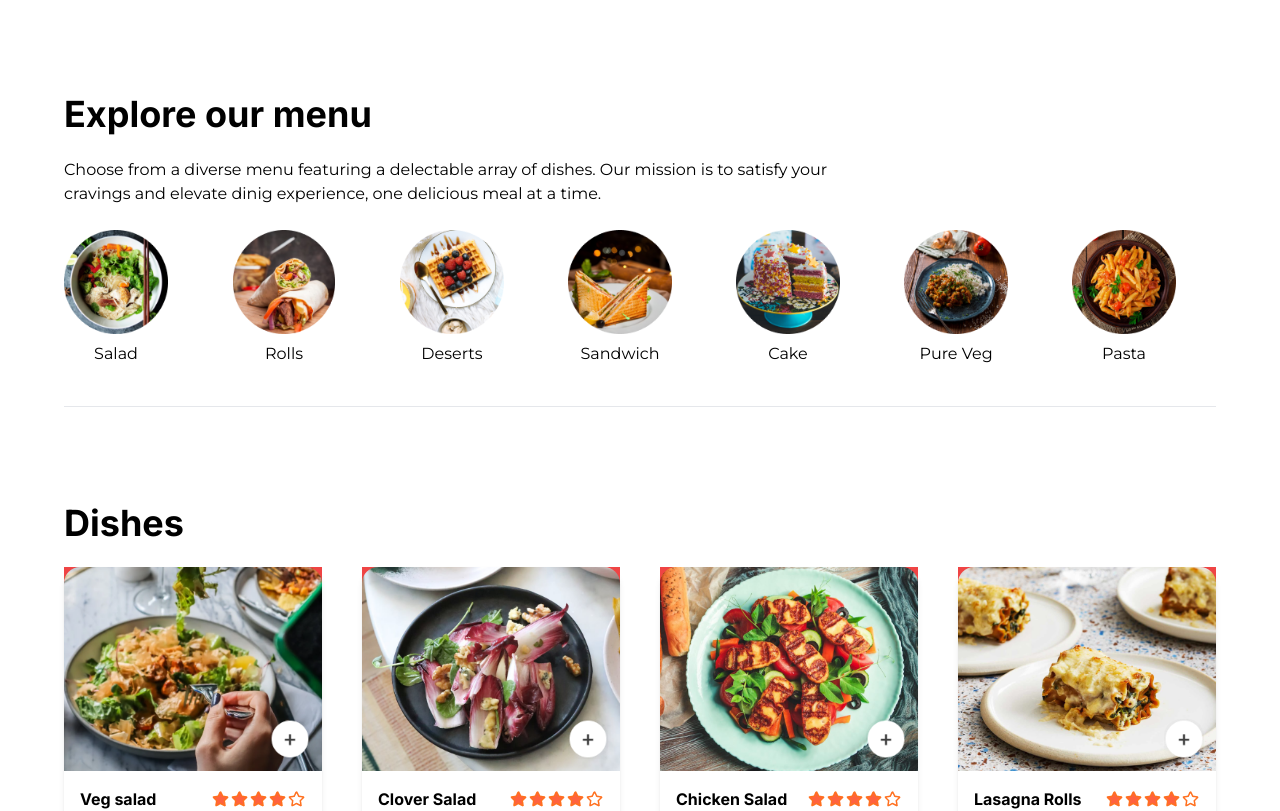
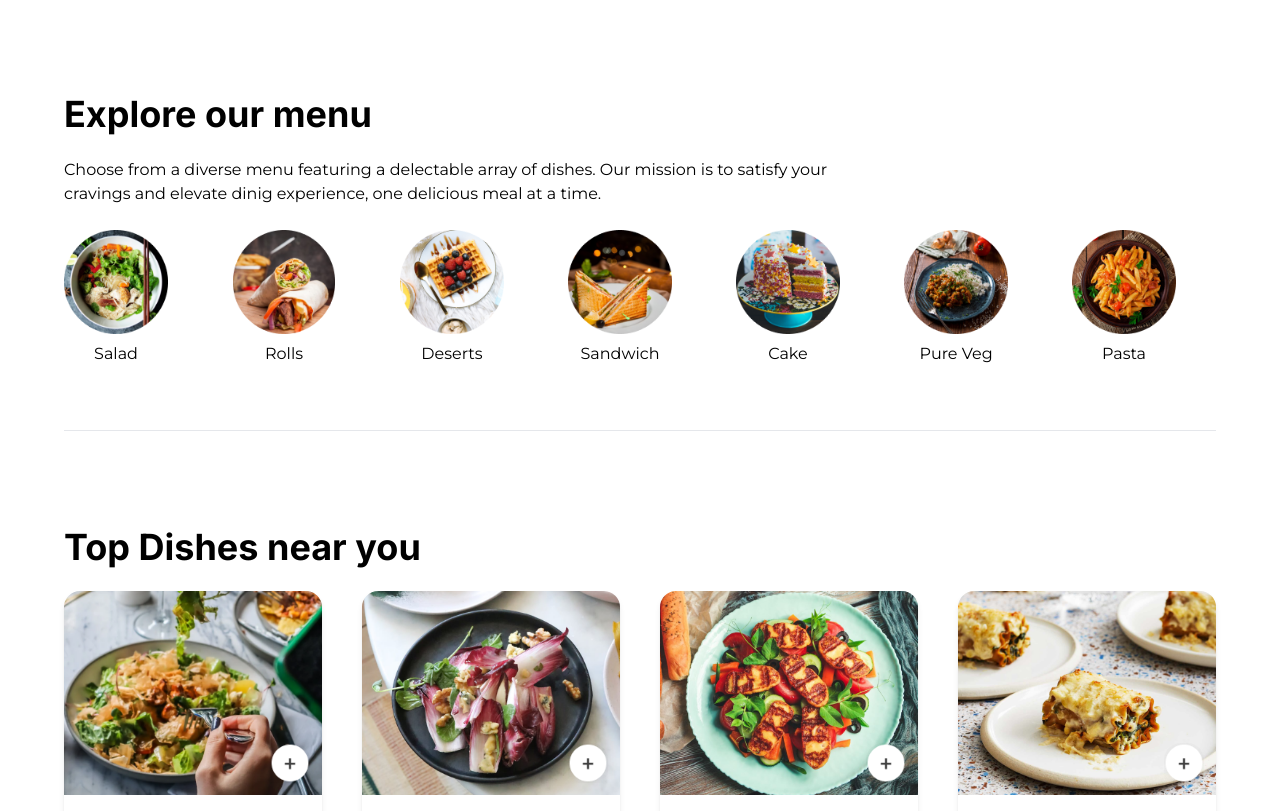
Before and after one commit to IGUIDER-AMINE/food_delivery, a Next.js app: page / in a window 1280 px wide. Shown: the part 772-1583 px from the top of the page. Built offline with nearby package versions, Linux system fonts and the light colour scheme.

Commit message:
finish footer

```diff
--- a/components/sections/Dishes.tsx
+++ b/components/sections/Dishes.tsx
@@ -5,7 +5,7 @@
 const Dishes = () => {
   return (
     <section className="space-y-6">
-      <h1 className="font-titleFont font-bold text-4xl">Dishes</h1>
+      <h1 className="font-titleFont font-bold text-4xl">Top Dishes near you</h1>
       <div className="grid grid-flow-row md:grid-cols-2 lg:grid-cols-3 xl:grid-cols-4 gap-10 pb-4 ">
         {food_list.slice(1, 10).map((item, index) => {
           return (
@@ -13,7 +13,7 @@
               key={index}
               className="gap-y-2 cursor-pointer shadow-md rounded-2xl"
             >
-              <div className="relative bg-red-500">
+              <div className="relative">
                 <Image
                   className="object-cover rounded-t-2xl w-full min-w-[104px] h-[204px]"
                   src={item?.image}
--- a/components/sections/Menu.tsx
+++ b/components/sections/Menu.tsx
@@ -4,7 +4,8 @@
 
 const Menu = () => {
   return (
-    <section className="space-y-6">
+    <section className="space-y-12">
+      <div className="space-y-6">
         <h1 className="font-titleFont font-bold text-4xl">Explore our menu</h1>
         <p>
           Choose from a diverse menu featuring a delectable array of dishes. Our
@@ -29,7 +30,8 @@
             );
           })}
         </div>
-      <hr />
+      </div>
+      <hr className="h-[0.8px] bg-gray-200" />
     </section>
   );
 };
```
Lines whose indentation alone changed are shown as unchanged.
